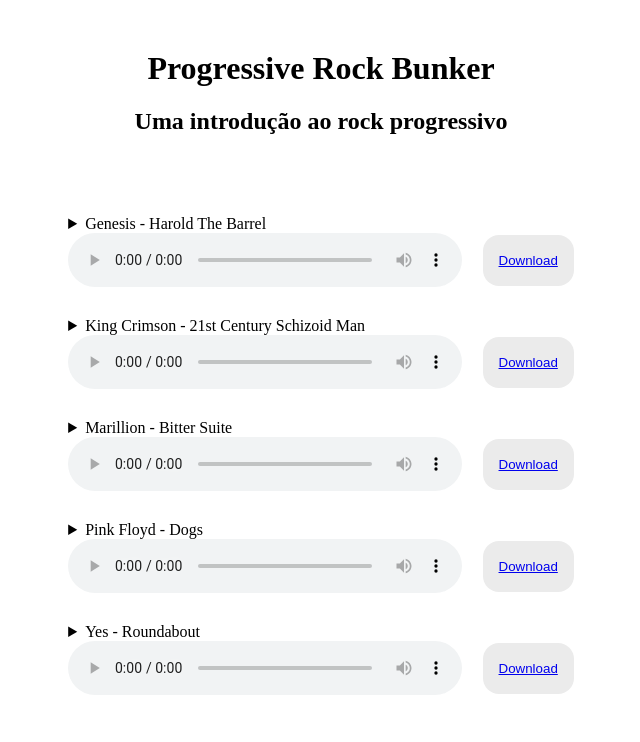
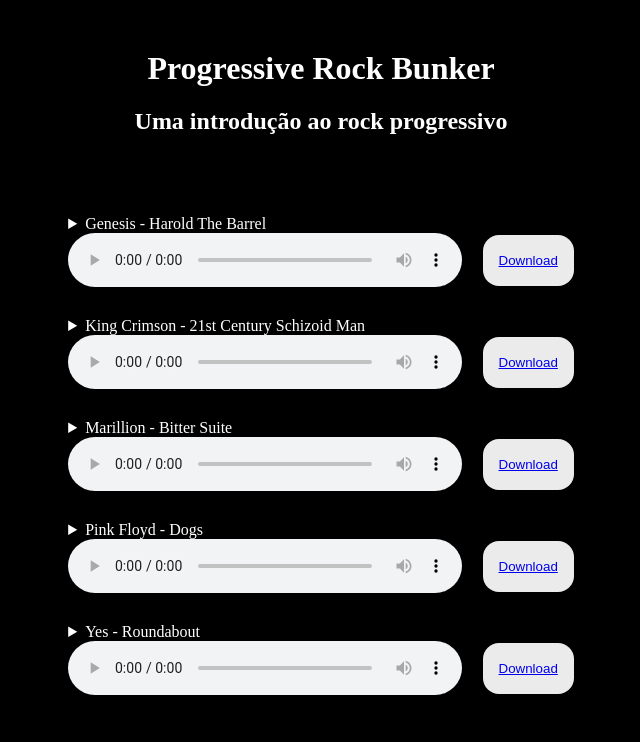
Before and after one commit to marcus-piccoli/Entra21, a plain HTML site: page Atividades/HTML/exercicio03/index.html in a window 1280 px wide. Shown: the top 742 px of the page, without its empty margins (319-959 px from the left). Drawn offline with Linux system fonts and the light colour scheme.

Commit message:
exercicio03 black

```diff
--- a/Atividades/HTML/exercicio03/index.html
+++ b/Atividades/HTML/exercicio03/index.html
@@ -10,6 +10,11 @@
         <style>
 
         /* Estudo de estilos*/
+
+        .page{
+            background-color: black;
+            color: white;
+        }
 
         .ulStyle{
             list-style-type:none;
@@ -77,12 +82,9 @@
             text-align: center;
             margin: 20px 20px
         }
-
-
-
         </style>
     </head>
-    <body>
+    <body class="page">
     <!-- Cabeçalho do site -->
         <header>
             <h1 class="title">Progressive Rock Bunker</h1>
```
